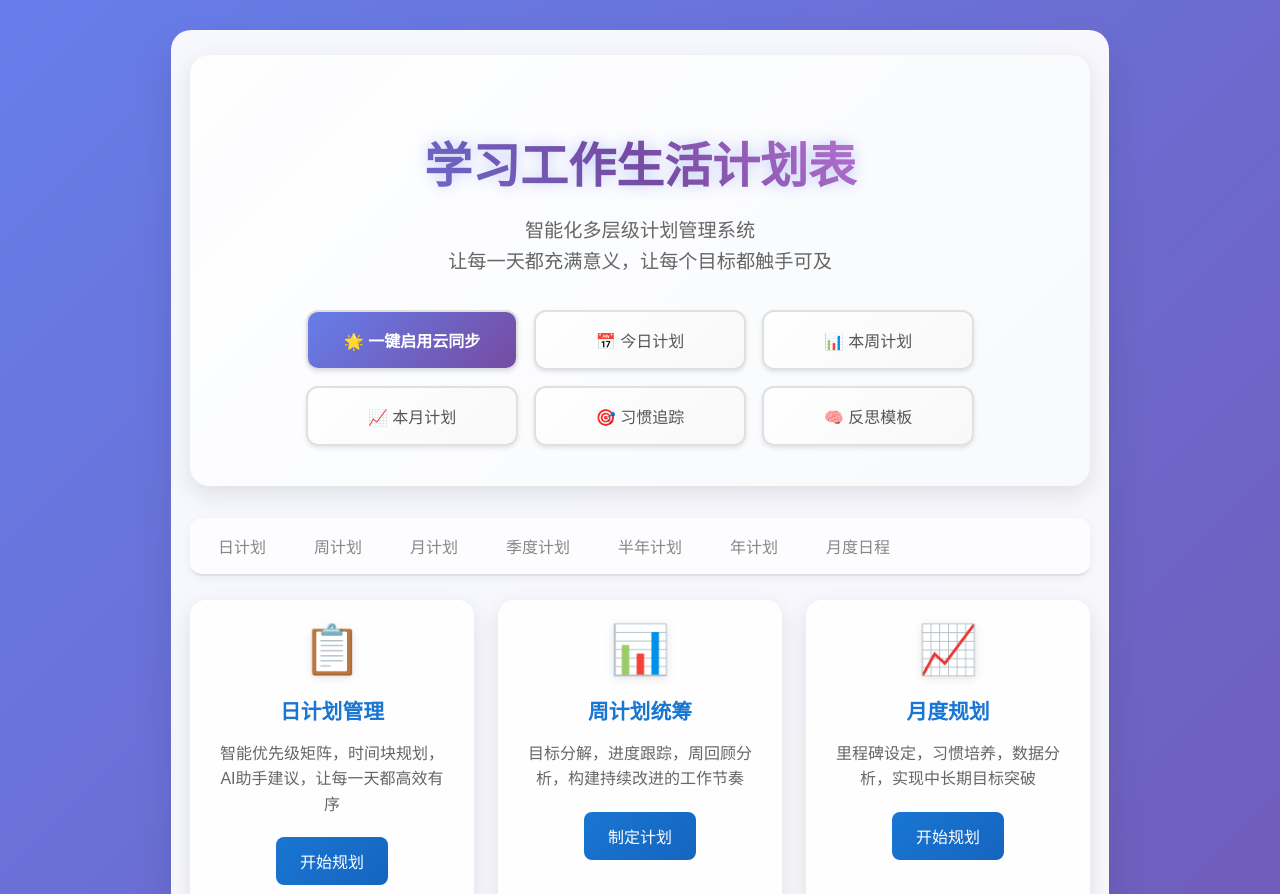
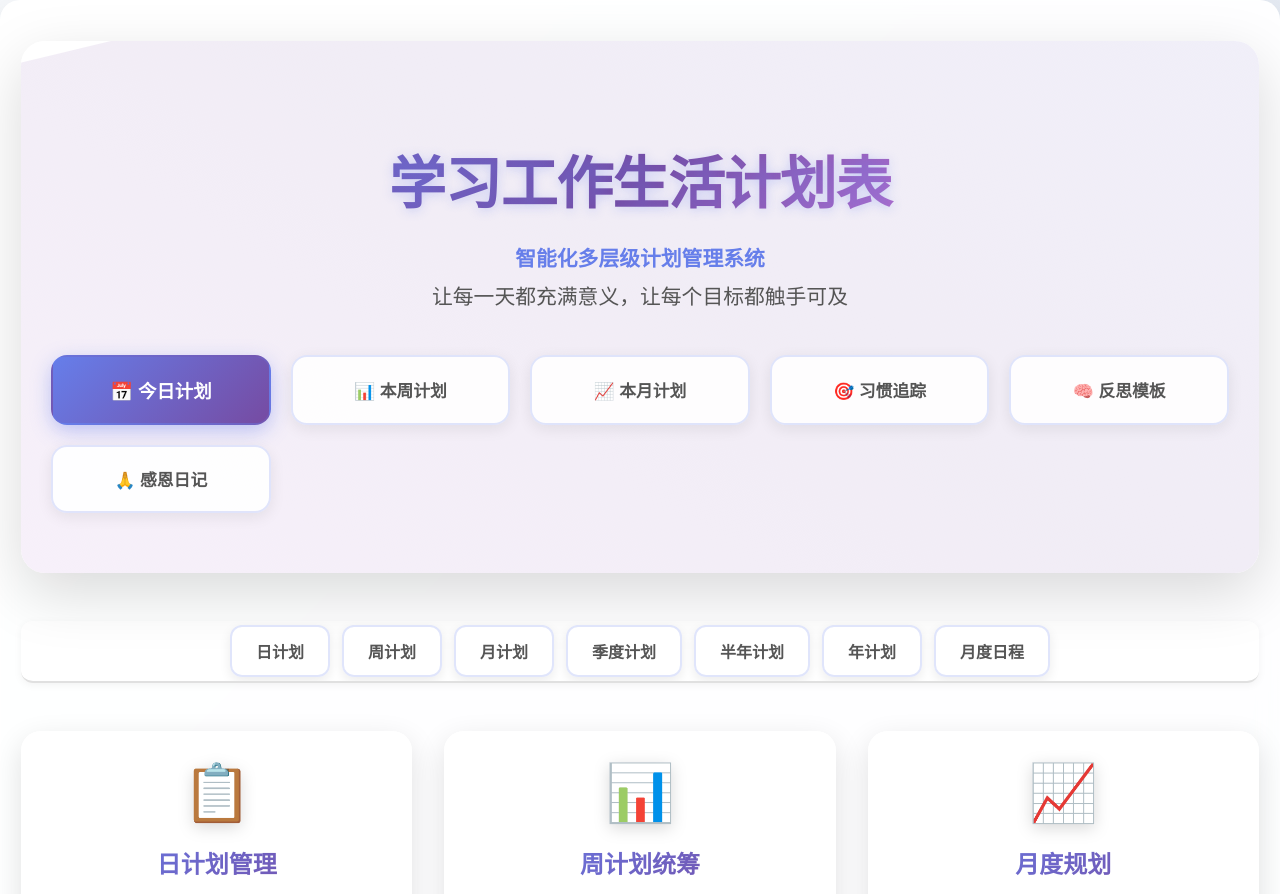
Before and after one commit to henry-jin89/plan-web, a plain HTML site: page index.html in a window 1280 px wide. Shown: the top 894 px of the page. Drawn offline with Linux system fonts and the light colour scheme; no server answers.

Commit message:
🎨 优化index.html页面设计
✨ 主要改进：
- 添加渐变背景和动画效果
- 优化卡片悬停交互和视觉层次
- 增强按钮样式和hover效果
- 改进响应式布局
- 优化标签栏和页脚设计
- 添加毛玻璃效果和阴影
- 移除'一键启用云同步'按钮，改为自动同步

🎯 结果：
- 更现代美观的UI设计
- 更流畅的用户体验
- 更清晰的视觉层次
- 完美的移动端适配

```diff
--- a/index.html
+++ b/index.html
@@ -86,6 +86,8 @@
             visibility: visible !important;
             opacity: 1 !important;
             display: block !important;
+            background: linear-gradient(135deg, #f5f7fa 0%, #c3cfe2 100%);
+            min-height: 100vh;
         }
 
         /* 加载动画 */
@@ -96,8 +98,8 @@
             transform: translate(-50%, -50%);
             width: 50px;
             height: 50px;
-            border: 4px solid rgba(25, 118, 210, 0.3);
-            border-top: 4px solid #1976d2;
+            border: 4px solid rgba(102, 126, 234, 0.3);
+            border-top: 4px solid #667eea;
             border-radius: 50%;
             animation: spin 1s linear infinite;
             z-index: 9999;
@@ -127,143 +129,313 @@
         /* 主页特有样式 */
         .welcome-section {
             text-align: center;
-            padding: 40px 20px;
-            background: linear-gradient(135deg, rgba(255, 255, 255, 0.9), rgba(248, 250, 252, 0.8));
-            border-radius: 20px;
-            margin-bottom: 32px;
-            box-shadow: 0 8px 24px rgba(0, 0, 0, 0.1);
+            padding: 60px 30px;
+            background: rgba(255, 255, 255, 0.95);
+            border-radius: 24px;
+            margin-bottom: 48px;
+            box-shadow: 0 20px 60px rgba(0, 0, 0, 0.15);
+            backdrop-filter: blur(10px);
+            position: relative;
+            overflow: hidden;
+        }
+
+        .welcome-section::before {
+            content: '';
+            position: absolute;
+            top: -50%;
+            left: -50%;
+            width: 200%;
+            height: 200%;
+            background: linear-gradient(45deg,
+                rgba(102, 126, 234, 0.1) 0%,
+                rgba(118, 75, 162, 0.1) 50%,
+                rgba(240, 147, 251, 0.1) 100%);
+            animation: gradientShift 15s ease infinite;
+            z-index: -1;
+        }
+
+        @keyframes gradientShift {
+            0%, 100% { transform: translate(0, 0) rotate(0deg); }
+            50% { transform: translate(10%, 10%) rotate(180deg); }
         }
 
         .welcome-title {
-            font-size: 3em;
-            font-weight: bold;
-            margin-bottom: 16px;
-            background: linear-gradient(45deg, #667eea, #764ba2, #f093fb);
+            font-size: 3.5em;
+            font-weight: 800;
+            margin-bottom: 20px;
+            background: linear-gradient(135deg, #667eea 0%, #764ba2 50%, #f093fb 100%);
             -webkit-background-clip: text;
             background-clip: text;
             color: transparent;
-            animation: titleGlow 3s ease-in-out infinite alternate;
+            animation: titlePulse 3s ease-in-out infinite;
+            letter-spacing: -1px;
+            text-shadow: 0 2px 10px rgba(102, 126, 234, 0.3);
+        }
+
+        @keyframes titlePulse {
+            0%, 100% { transform: scale(1); }
+            50% { transform: scale(1.02); }
         }
 
         .welcome-subtitle {
-            font-size: 1.2em;
-            color: #666;
-            margin-bottom: 32px;
-            line-height: 1.6;
+            font-size: 1.3em;
+            color: #555;
+            margin-bottom: 40px;
+            line-height: 1.8;
+            font-weight: 400;
+        }
+
+        .welcome-subtitle strong {
+            color: #667eea;
+            font-weight: 600;
         }
 
         .features-grid {
             display: grid;
-            grid-template-columns: repeat(auto-fit, minmax(280px, 1fr));
-            gap: 24px;
-            margin-bottom: 32px;
+            grid-template-columns: repeat(auto-fit, minmax(300px, 1fr));
+            gap: 32px;
+            margin-bottom: 48px;
         }
 
         .feature-card {
-            background: rgba(255, 255, 255, 0.9);
-            border-radius: 16px;
-            padding: 24px;
+            background: rgba(255, 255, 255, 0.95);
+            border-radius: 20px;
+            padding: 32px 24px;
             text-align: center;
-            border: 2px solid rgba(255, 255, 255, 0.3);
-            box-shadow: 0 8px 24px rgba(0, 0, 0, 0.1);
-            transition: all 0.3s cubic-bezier(0.4, 0, 0.2, 1);
+            border: 2px solid transparent;
+            box-shadow: 0 10px 30px rgba(0, 0, 0, 0.12);
+            transition: all 0.4s cubic-bezier(0.4, 0, 0.2, 1);
+            position: relative;
+            overflow: hidden;
+            backdrop-filter: blur(10px);
+        }
+
+        .feature-card::before {
+            content: '';
+            position: absolute;
+            top: 0;
+            left: 0;
+            right: 0;
+            height: 4px;
+            background: linear-gradient(90deg, #667eea 0%, #764ba2 50%, #f093fb 100%);
+            transform: scaleX(0);
+            transition: transform 0.4s ease;
+        }
+
+        .feature-card:hover::before {
+            transform: scaleX(1);
+        }
+
+        .feature-card:hover {
+            transform: translateY(-12px) scale(1.03);
+            box-shadow: 0 20px 50px rgba(102, 126, 234, 0.25);
+            border-color: rgba(102, 126, 234, 0.3);
+        }
+
+        .feature-icon {
+            font-size: 3.5em;
+            margin-bottom: 20px;
+            filter: drop-shadow(0 4px 8px rgba(0, 0, 0, 0.15));
+            transition: transform 0.4s ease;
+        }
+
+        .feature-card:hover .feature-icon {
+            transform: scale(1.1) rotate(5deg);
+        }
+
+        .feature-title {
+            font-size: 1.5em;
+            font-weight: 700;
+            color: #333;
+            margin-bottom: 16px;
+            background: linear-gradient(135deg, #667eea, #764ba2);
+            -webkit-background-clip: text;
+            background-clip: text;
+            color: transparent;
+        }
+
+        .feature-description {
+            color: #666;
+            line-height: 1.8;
+            margin-bottom: 24px;
+            font-size: 1.05em;
+        }
+
+        .feature-link {
+            background: linear-gradient(135deg, #667eea, #764ba2);
+            color: white;
+            text-decoration: none;
+            padding: 14px 32px;
+            border-radius: 12px;
+            font-weight: 600;
+            transition: all 0.3s ease;
+            display: inline-block;
+            box-shadow: 0 4px 15px rgba(102, 126, 234, 0.3);
             position: relative;
             overflow: hidden;
         }
 
-        .feature-card:hover {
-            transform: translateY(-8px) scale(1.02);
-            box-shadow: 0 16px 40px rgba(0, 0, 0, 0.15);
+        .feature-link::before {
+            content: '';
+            position: absolute;
+            top: 0;
+            left: -100%;
+            width: 100%;
+            height: 100%;
+            background: rgba(255, 255, 255, 0.2);
+            transition: left 0.5s ease;
         }
 
-        .feature-icon {
-            font-size: 3em;
-            margin-bottom: 16px;
-            filter: drop-shadow(0 2px 4px rgba(0, 0, 0, 0.1));
-        }
-
-        .feature-title {
-            font-size: 1.3em;
-            font-weight: 600;
-            color: #1976d2;
-            margin-bottom: 12px;
-        }
-
-        .feature-description {
-            color: #666;
-            line-height: 1.6;
-            margin-bottom: 20px;
-        }
-
-        .feature-link {
-            background: linear-gradient(135deg, #1976d2, #1565c0);
-            color: white;
-            text-decoration: none;
-            padding: 12px 24px;
-            border-radius: 8px;
-            font-weight: 500;
-            transition: all 0.3s ease;
-            display: inline-block;
+        .feature-link:hover::before {
+            left: 100%;
         }
 
         .feature-link:hover {
-            background: linear-gradient(135deg, #1565c0, #0d47a1);
-            transform: translateY(-2px);
-            box-shadow: 0 4px 12px rgba(25, 118, 210, 0.3);
+            background: linear-gradient(135deg, #764ba2, #f093fb);
+            transform: translateY(-3px);
+            box-shadow: 0 8px 25px rgba(102, 126, 234, 0.4);
         }
 
         .quick-actions {
-            display: flex;
-            justify-content: center;
-            gap: 16px;
-            flex-wrap: wrap;
+            display: grid;
+            grid-template-columns: repeat(auto-fit, minmax(180px, 1fr));
+            gap: 20px;
+            margin-top: 40px;
         }
 
         .quick-action-btn {
-            background: linear-gradient(135deg, rgba(255, 255, 255, 0.9), rgba(248, 248, 248, 0.8));
-            border: 2px solid #e0e0e0;
-            border-radius: 12px;
-            padding: 16px 24px;
+            background: rgba(255, 255, 255, 0.9);
+            border: 2px solid rgba(102, 126, 234, 0.2);
+            border-radius: 16px;
+            padding: 20px 28px;
             cursor: pointer;
-            font-size: 1em;
-            font-weight: 500;
+            font-size: 1.05em;
+            font-weight: 600;
             color: #555;
-            transition: all 0.3s cubic-bezier(0.4, 0, 0.2, 1);
+            transition: all 0.4s cubic-bezier(0.4, 0, 0.2, 1);
             text-decoration: none;
             display: flex;
             align-items: center;
-            gap: 8px;
-            min-width: 160px;
+            gap: 10px;
+            justify-content: center;
+            box-shadow: 0 4px 15px rgba(0, 0, 0, 0.08);
+        }
+
+        .quick-action-btn:hover {
+            background: linear-gradient(135deg, #667eea, #764ba2);
+            border-color: transparent;
+            color: white;
+            transform: translateY(-4px);
+            box-shadow: 0 8px 25px rgba(102, 126, 234, 0.3);
+        }
+
+        .quick-action-btn.primary {
+            background: linear-gradient(135deg, #667eea, #764ba2);
+            color: white;
+            font-weight: 700;
+            font-size: 1.15em;
+            box-shadow: 0 6px 20px rgba(102, 126, 234, 0.4);
+        }
+
+        .quick-action-btn.primary:hover {
+            background: linear-gradient(135deg, #764ba2, #f093fb);
+            transform: translateY(-4px) scale(1.05);
+            box-shadow: 0 10px 30px rgba(102, 126, 234, 0.5);
+        }
+
+        /* 标签栏优化 */
+        .tabs {
+            display: flex;
+            flex-wrap: wrap;
+            gap: 12px;
+            margin-bottom: 48px;
             justify-content: center;
         }
 
-        .quick-action-btn:hover {
-            background: linear-gradient(135deg, #e3f2fd, rgba(25, 118, 210, 0.1));
-            border-color: #1976d2;
-            color: #1976d2;
+        .tab {
+            background: rgba(255, 255, 255, 0.9);
+            border: 2px solid rgba(102, 126, 234, 0.2);
+            border-radius: 12px;
+            padding: 12px 24px;
+            font-weight: 600;
+            color: #555;
+            transition: all 0.3s ease;
+            text-decoration: none;
+            box-shadow: 0 4px 12px rgba(0, 0, 0, 0.08);
+        }
+
+        .tab:hover {
+            background: linear-gradient(135deg, #667eea, #764ba2);
+            color: white;
+            border-color: transparent;
             transform: translateY(-2px);
-            box-shadow: 0 6px 16px rgba(25, 118, 210, 0.2);
+            box-shadow: 0 6px 20px rgba(102, 126, 234, 0.3);
+        }
+
+        /* 页脚优化 */
+        .footer {
+            text-align: center;
+            padding: 40px 20px;
+            background: rgba(255, 255, 255, 0.95);
+            border-radius: 20px;
+            margin-top: 48px;
+            box-shadow: 0 10px 30px rgba(0, 0, 0, 0.12);
+        }
+
+        .footer p {
+            margin: 12px 0;
+            color: #666;
+            font-size: 1.05em;
+            line-height: 1.8;
+        }
+
+        .footer a {
+            color: #667eea;
+            text-decoration: none;
+            font-weight: 600;
+            transition: all 0.3s ease;
+            padding: 4px 8px;
+            border-radius: 6px;
+        }
+
+        .footer a:hover {
+            background: rgba(102, 126, 234, 0.1);
+            color: #764ba2;
         }
 
         @media (max-width: 768px) {
             .welcome-title {
-                font-size: 2.2em;
+                font-size: 2.5em;
+            }
+
+            .welcome-subtitle {
+                font-size: 1.1em;
             }
 
             .features-grid {
                 grid-template-columns: 1fr;
-                gap: 16px;
+                gap: 24px;
             }
 
             .quick-actions {
-                flex-direction: column;
-                align-items: center;
+                grid-template-columns: 1fr;
             }
 
-            .quick-action-btn {
+            .tabs {
+                flex-direction: column;
+            }
+
+            .tab {
                 width: 100%;
-                max-width: 300px;
+                text-align: center;
             }
+        }
+
+        /* 容器优化 */
+        .container {
+            max-width: 1400px;
+            margin: 0 auto;
+            padding: 40px 20px;
         }
     </style>
 </head>
@@ -277,16 +449,13 @@
         <div class="welcome-section">
             <h1 class="welcome-title">学习工作生活计划表</h1>
             <p class="welcome-subtitle">
-                智能化多层级计划管理系统<br>
+                <strong>智能化多层级计划管理系统</strong><br>
                 让每一天都充满意义，让每个目标都触手可及
             </p>
 
             <!-- 快捷操作 -->
             <div class="quick-actions">
-                <a href="one-click-sync.html" class="quick-action-btn" style="background: linear-gradient(135deg, #667eea, #764ba2); color: white; font-weight: 600;">
-                    🌟 一键启用云同步
-                </a>
-                <a href="day_plan.html" class="quick-action-btn">
+                <a href="day_plan.html" class="quick-action-btn primary">
                     📅 今日计划
                 </a>
                 <a href="week_plan.html" class="quick-action-btn">
@@ -300,6 +469,9 @@
                 </a>
                 <a href="reflection_template.html" class="quick-action-btn">
                     🧠 反思模板
+                </a>
+                <a href="gratitude_diary.html" class="quick-action-btn">
+                    🙏 感恩日记
                 </a>
             </div>
         </div>
@@ -389,11 +561,18 @@
         </div>
 
         <!-- 页脚信息 -->
-        <div style="text-align: center; padding: 20px; color: #666; font-size: 0.9em;">
+        <div class="footer">
             <p>💡 智能化计划管理，让目标触手可及</p>
-            <p>🔥 Firebase数据库同步，跨设备数据自动保存</p>
-            <p><a href="firebase-status.html" style="color: #1976d2;">🔥 Firebase状态</a> |
-               <a href="sync-settings.html" style="color: #1976d2;">⚙️ 同步设置</a></p>
+            <p>🔥 Firebase云端同步，跨设备数据自动保存</p>
+            <p>📱 支持桌面端与移动端无缝切换</p>
+            <p>
+                <a href="firebase-status.html">🔥 Firebase状态</a> |
+                <a href="sync-settings.html">⚙️ 同步设置</a> |
+                <a href="sync-test.html">🧪 测试同步</a>
+            </p>
+            <p style="margin-top: 20px; font-size: 0.95em; color: #999;">
+                © 2025 计划管理器 · 让每一天都充满意义
+            </p>
         </div>
     </div>
 
```
